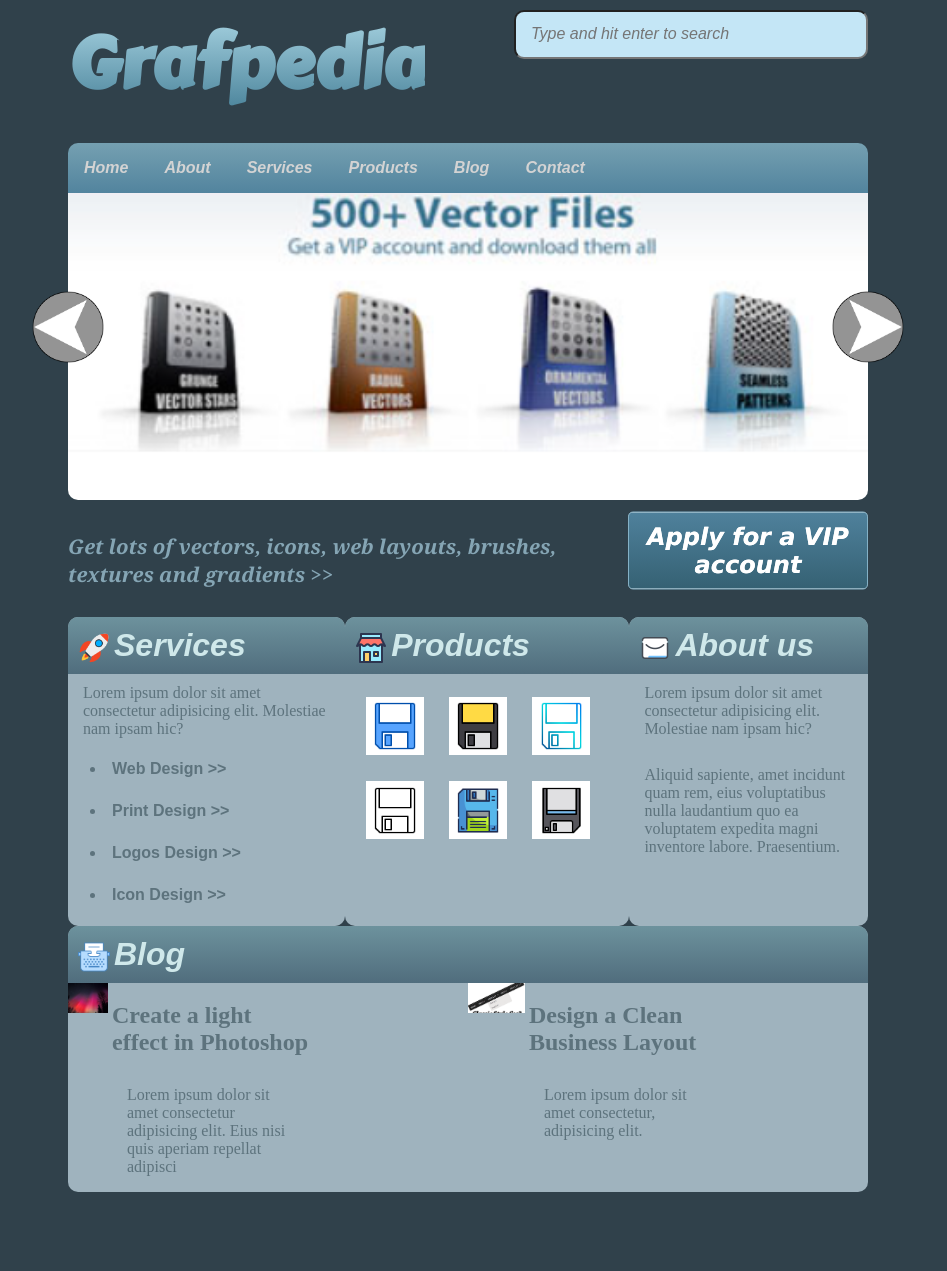
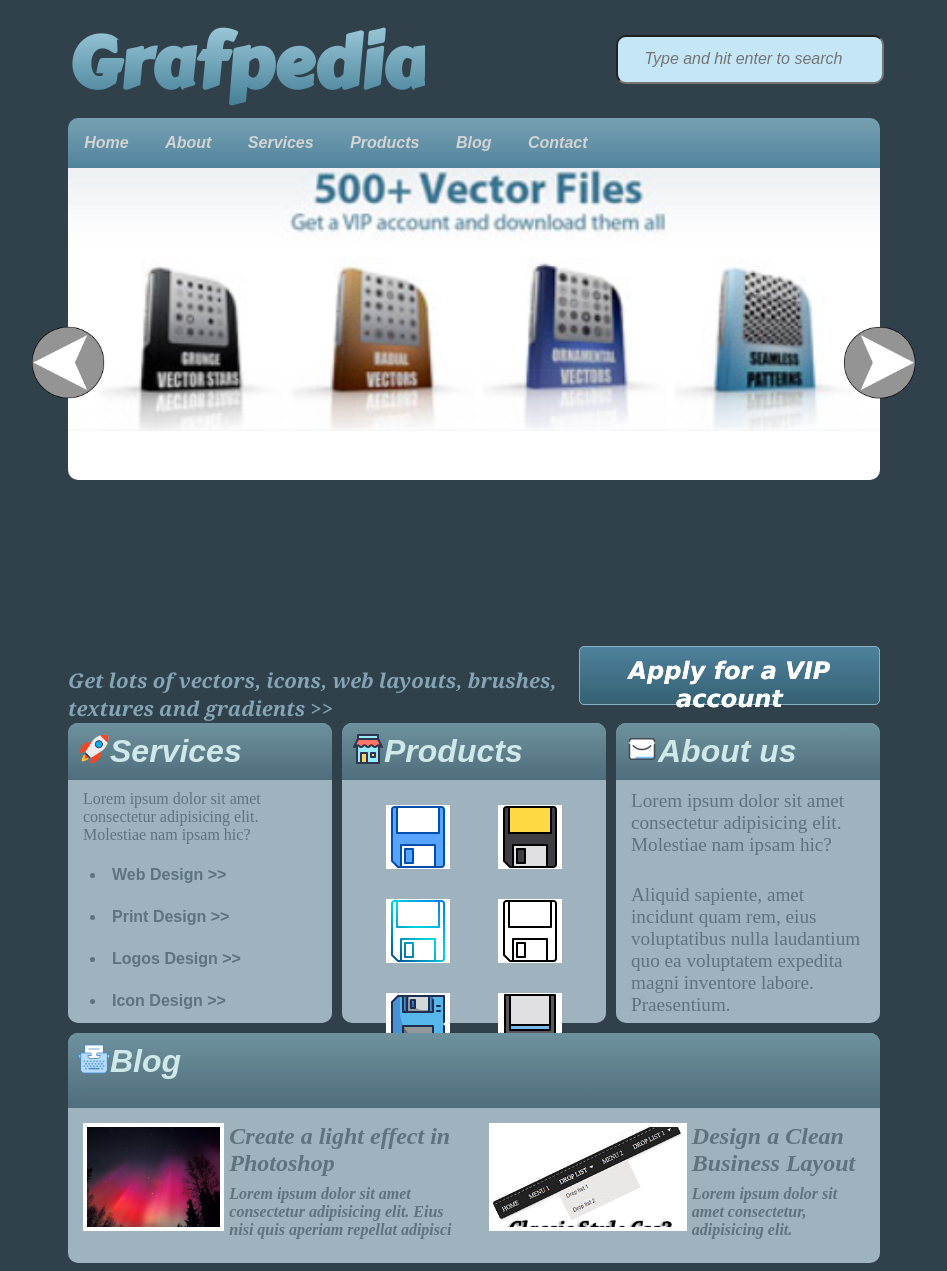
Before and after one commit to augustpalo/GS1-LM, a plain HTML site: page Layout/grid&flex/layout.html in a window 1280 px wide. Shown: the whole page, without its empty margins (172-1119 px from the left). Before the commit the page ends 1200 px from the top, so only its background shows below. Drawn offline with Linux system fonts and the light colour scheme.

Commit message:
layout git+felx

```diff
--- a/Layout/grid&flex/estilo.css
+++ b/Layout/grid&flex/estilo.css
@@ -8,9 +8,7 @@ body>div {
     margin: auto;
 
 }
-div>*{
-    display: inline-block;
-}
+
 body>div>ul, main ul{
 
     list-style: none;
@@ -27,10 +25,17 @@ body>div>ul>li:nth-of-type(2){
     float: right;
     padding-top: 0px;
 }
+.grid{
+    display: grid;
+    grid-template-columns: [first] 33% [second] 33% [third]33%;
+    grid-template-rows: 100px 510px 75px 300px 230px;
+    gap: 10px;
+}
 nav{
-    width: 100%;
     background-image: linear-gradient(#75a0b1, #52849e);
     border-radius: 10px 10px 0px 0px;
+    grid-column: first / -1;
+    grid-row: 1 / 2;
 }
 
 nav> ul li {
@@ -53,10 +58,14 @@ li{
 }
 main{
     position: relative;
+    grid-column: first / -1;
+    grid-row: 2 / 3;
+
 }
 main img {
     width: 100%;
     border-radius: 0px 0px 10px 10px;
+
 }
 img.arrow{
     width: 10%;
@@ -72,6 +81,12 @@ main #right{
     top: 40%;
     left: 95%;
 }
+.vip{
+    grid-column: first / -1;
+    grid-row: 3 / 4;
+    display: flex;
+    flex-wrap: nowrap;
+}
 button{
     color: white;
     font: italic 600 1.5em verdana, sans-serif;
@@ -79,13 +94,9 @@ button{
     border-radius: 5px;
     border: 0.5px solid #84b1c6;
     padding: 10px 5px;
-    margin: 10px 0 0 1%;
     box-shadow: 0 0 0px white;
     text-shadow: 0 0 0px white;
     transition: box-shadow 100ms;
-    position: absolute;
-    top: 50%;
-    transform: translate(0,-75%);
 }
 button:hover{
     box-shadow: 0 0 5px white;
@@ -104,25 +115,23 @@ h1 {
 }
 
 input {
-    width: 40%;
-    padding: 15px;
+    width: 90%;
+    padding: 15px 0 15px 10%;
     background-color: rgb(196, 230, 246);
     border-radius: 10px;
     float: right;
     margin-top: 2px;
+    grid-area: 1 / 3 / span 1 / span 1;
+    height: fit-content;
+    align-self: center;
+
 }
 
 input::placeholder{
     font: italic 16px/30px Arial, serif;
 }
 
-main {
-    margin-top: 20px;
-    width: 100%;
-}
-
 main+div>p{
-    display: inline-block;
     color: #85a5b4;
     font-style: italic;
     font-weight: 600;
@@ -132,12 +141,10 @@ main+div>p{
 }
 body>div>div:first-of-type{
     position: relative;
-    width: 100%;
     margin: 8px 0;
 }
 
 h3{
-    display: inline-block;
     font-size: 2rem;
     margin: 0;
     color: #cfe8ea;
@@ -164,6 +171,7 @@ article p{
 article div:first-child{
     background-image: linear-gradient(0deg, #506d7d, #6d929d);
     border-radius: 10px 10px 0px 0px;
+    display: flex;
 }
 article>ul li{
     display: list-item;
@@ -176,7 +184,6 @@ article>ul li{
 }
 article>ul a:visited{
     text-decoration: none;
-
     padding: 0;
     margin: 0;
 }
@@ -188,36 +195,35 @@ article>div>img{
     vertical-align: bottom;
 }
 
+article .products{
+    display: flex;
+    flex-wrap: wrap;
+    justify-content: space-evenly;
+    align-content: space-evenly;
+}
+
 article>div.products>img{
     background-color: white;
-    padding: 2%;
-    margin: 5% 4%;
-    width: 18%;
-    min-width: 40px;
-    max-width: 55px;
     height: auto;
-}
-
-.grid{
-    display: grid;
-    grid:
-        '300px 300px'
-        '33% 33% 33%';
+    margin: 15px;
 }
 
 #services{
-    grid-area: 1 / 1 / span 1 / span 1;
+    grid-area: 4 / 1 / span 1 / span 1;
 }
 #store{
-    grid-area: 1 / 2 / span 1 / span 1;
+    grid-area: 4 / 2 / span 1 / span 1;
 }
 #mail{
-    grid-area: 1 / 3 / span 1 / span 1;
+    grid-area: 4 / 3 / span 1 / span 1;
+}
+#mail p{
+    font-size: 1.2em;
 }
 #blog{
-    grid-area: 2 / 1 / span 1 / span 3;
+    grid-area: 5 / 1 / span 1 / span 3;
     display: flex;
-    flex-wrap: wrap;
+    flex-wrap: wrap
 
 }
 #blog div:first-child{
@@ -225,10 +231,23 @@ article>div.products>img{
 
 }
 #blog div:nth-child(2), #blog div:nth-child(3){
-    width: 50%;
-    padding: 0;
+    padding: 15px;
+    display: flex;
+    flex-wrap: wrap;
+    flex-grow: 1;
+    width: 45%;
+
 }
 #blog div:nth-child(2) img, #blog div:nth-child(3) img{
- vertical-align: top;
- height: 30px;
+ height: 100px;
+ border: solid white 4px;
+ margin-right: 5px;
 }
+
+#blog div:nth-child(2) div, #blog h2, #blog p, #blog div:nth-child(3) div{
+    margin: 0;
+    padding: 0;
+    font-style: italic;
+    font-weight: bolder;
+
+}
--- a/Layout/grid&flex/layout.html
+++ b/Layout/grid&flex/layout.html
@@ -12,13 +12,9 @@
 </head>
 
 <body>
-    <div>
-        <ul>
-            <li>
+    <div class="grid">
         <h1>Grafpedia</h1>
-            </li>
-            <li><input type="text" name="buscador" placeholder="Type and hit enter to search"></li>
-        </ul>
+        <input type="text" name="buscador" placeholder="Type and hit enter to search">
         <main>
             <nav>
                 <ul>
@@ -34,11 +30,10 @@
             <img id="right" class="arrow" src="src/arrow.png" alt="left button">
             <img src="src/navimg.png" alt="Imagen con servicios">
         </main>
-        <div>
+        <div class="vip">
             <p>Get lots of vectors, icons, web layouts, brushes, textures and gradients >></p>
             <button type="button">Apply for a VIP account</button>
         </div>
-        <div class="grid">
         <article id="services">
             <div>
                 <img src="src/services.png" alt="Icon for card">
@@ -107,8 +102,6 @@
             </div>
         </article>
     </div>
-
-    </div>
 </body>
 
 </html>
```
Also changed, not shown: 1 other file. Lines whose indentation alone changed are shown as unchanged.
